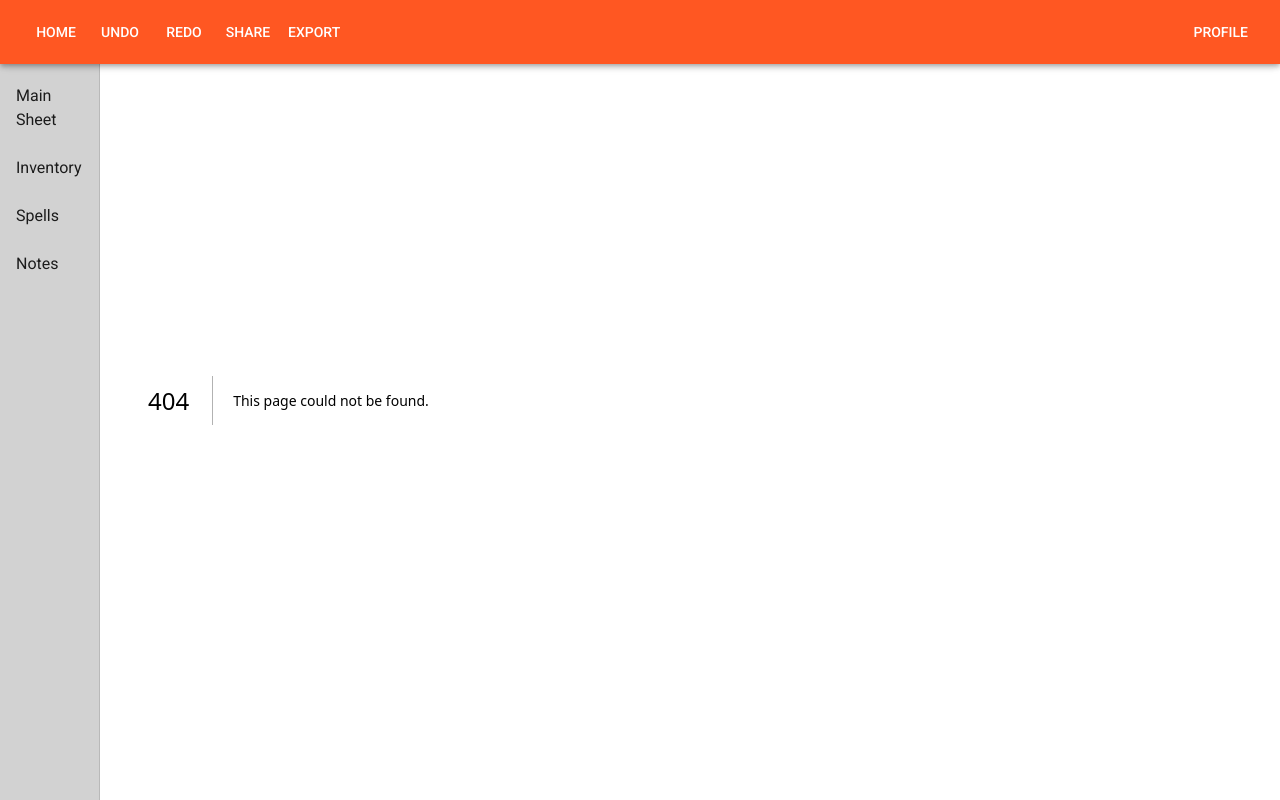
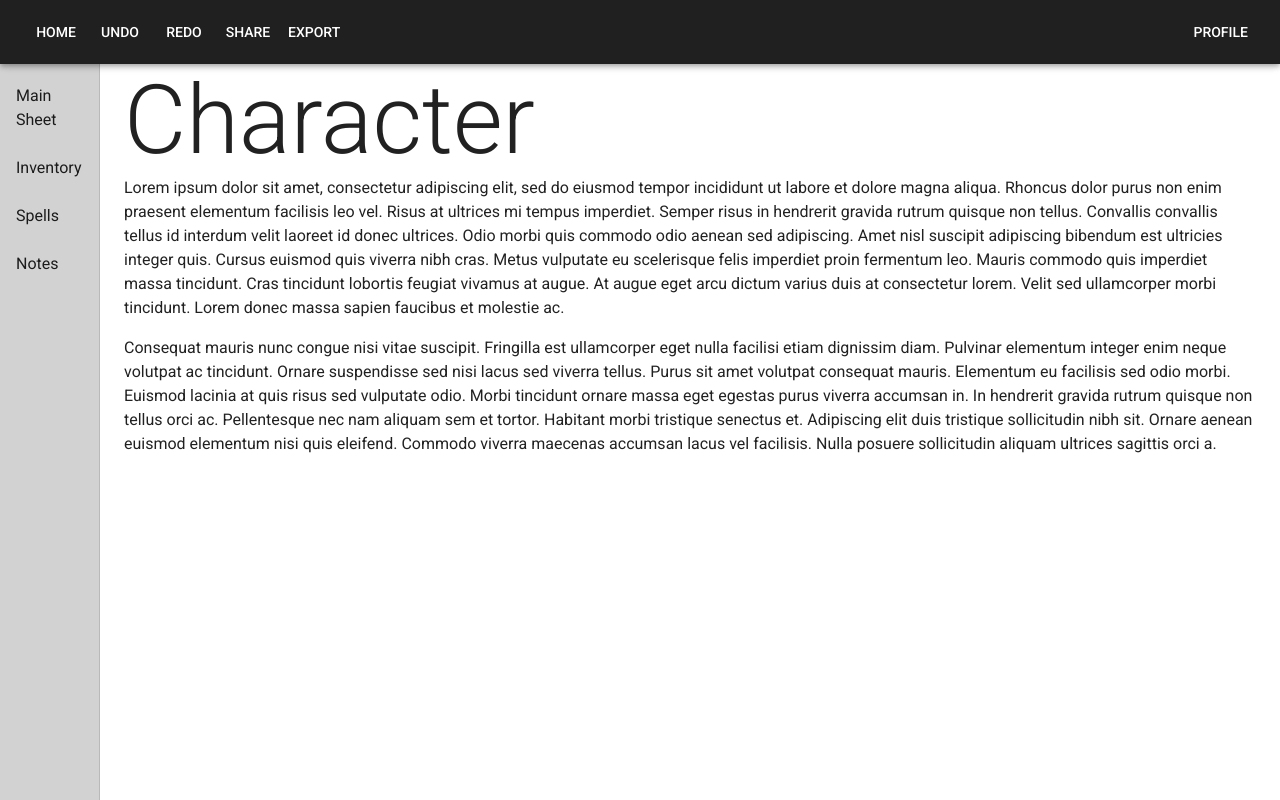
Before and after one commit to naufalweise/dndchar, a Next.js app in the folder frontend/: page /character in a window 1280 px wide. Before the commit this address had no page. Built offline with nearby package versions, Linux system fonts and the light colour scheme.

Commit message:
Adjust theme and layout

```diff
--- /dev/null
+++ b/frontend/src/app/character/page.tsx
@@ -0,0 +1,41 @@
+import Sidebar from "@/component/common/Sidebar";
+import { Box, Container, Toolbar, Typography } from "@mui/material";
+
+export default function Page() {
+  return (
+    <>
+      <Container sx={{ backgroundColor: "paper" }}>
+        <Typography variant="h1">Character</Typography>
+        <Typography paragraph>
+          Lorem ipsum dolor sit amet, consectetur adipiscing elit, sed do
+          eiusmod tempor incididunt ut labore et dolore magna aliqua. Rhoncus
+          dolor purus non enim praesent elementum facilisis leo vel. Risus at
+          ultrices mi tempus imperdiet. Semper risus in hendrerit gravida rutrum
+          quisque non tellus. Convallis convallis tellus id interdum velit
+          laoreet id donec ultrices. Odio morbi quis commodo odio aenean sed
+          adipiscing. Amet nisl suscipit adipiscing bibendum est ultricies
+          integer quis. Cursus euismod quis viverra nibh cras. Metus vulputate
+          eu scelerisque felis imperdiet proin fermentum leo. Mauris commodo
+          quis imperdiet massa tincidunt. Cras tincidunt lobortis feugiat
+          vivamus at augue. At augue eget arcu dictum varius duis at consectetur
+          lorem. Velit sed ullamcorper morbi tincidunt. Lorem donec massa sapien
+          faucibus et molestie ac.
+        </Typography>
+        <Typography paragraph>
+          Consequat mauris nunc congue nisi vitae suscipit. Fringilla est
+          ullamcorper eget nulla facilisi etiam dignissim diam. Pulvinar
+          elementum integer enim neque volutpat ac tincidunt. Ornare suspendisse
+          sed nisi lacus sed viverra tellus. Purus sit amet volutpat consequat
+          mauris. Elementum eu facilisis sed odio morbi. Euismod lacinia at quis
+          risus sed vulputate odio. Morbi tincidunt ornare massa eget egestas
+          purus viverra accumsan in. In hendrerit gravida rutrum quisque non
+          tellus orci ac. Pellentesque nec nam aliquam sem et tortor. Habitant
+          morbi tristique senectus et. Adipiscing elit duis tristique
+          sollicitudin nibh sit. Ornare aenean euismod elementum nisi quis
+          eleifend. Commodo viverra maecenas accumsan lacus vel facilisis. Nulla
+          posuere sollicitudin aliquam ultrices sagittis orci a.
+        </Typography>
+      </Container>
+    </>
+  );
+}
--- a/frontend/src/app/layout.tsx
+++ b/frontend/src/app/layout.tsx
@@ -27,8 +27,10 @@
             <CssBaseLine />
             <Navbar />
             <Sidebar />
-            <Toolbar />
-            {children}
+            <Box>
+              <Toolbar />
+              {children}
+            </Box>
           </Box>
         </ThemeProvider>
       </body>
--- a/frontend/src/app/page.tsx
+++ b/frontend/src/app/page.tsx
@@ -4,7 +4,6 @@
 export default function Home() {
   return (
     <Box component="main" sx={{ p: 3 }}>
-      <Toolbar />
       <Typography paragraph>
         Lorem ipsum dolor sit amet, consectetur adipiscing elit, sed do eiusmod
         tempor incididunt ut labore et dolore magna aliqua. Rhoncus dolor purus
--- a/frontend/src/theme.js
+++ b/frontend/src/theme.js
@@ -13,12 +13,17 @@
 // Create a theme instance.
 const theme = createTheme({
   palette: {
-    primary: deepOrange,
+    primary: {
+      main: "#202020",
+    },
     secondary: {
       main: "#D2D2D2",
     },
     error: {
       main: red.A400,
+    },
+    paper: {
+      main: "#EDEDED",
     },
   },
   typography: {
```
